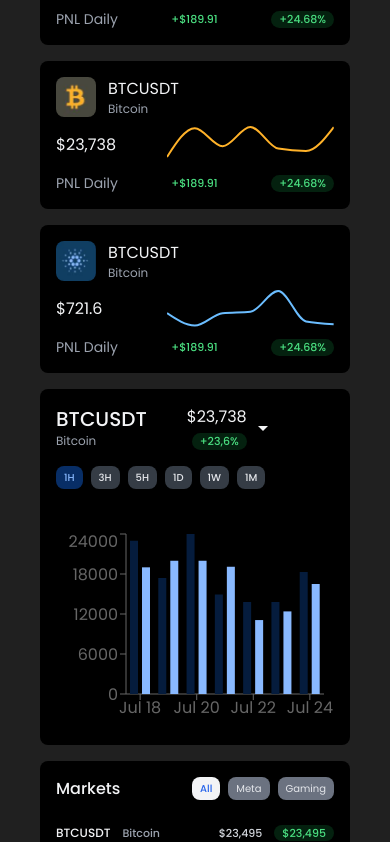
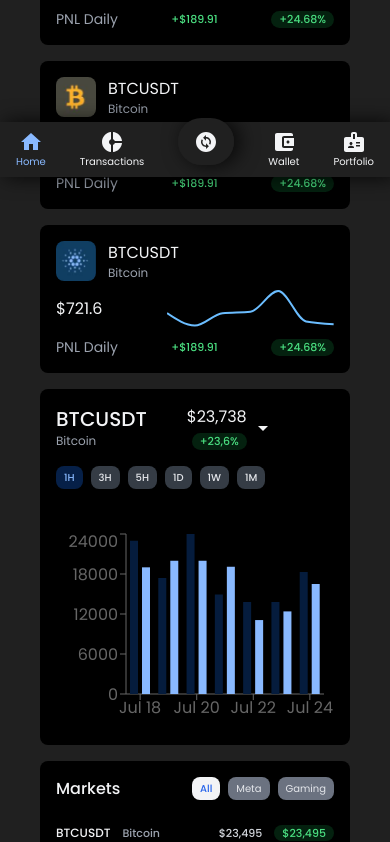
Before and after one commit to parsaes85/cryptocurrency-dashboard, a React (Vite) app: page / in a window 390 px wide. Shown: the part 667-1509 px from the top of the page. Built offline with nearby package versions, Linux system fonts and the light colour scheme; the HTML template or start-up script is replaced by a standard one.

Commit message:
add bottomBar for mobile

```diff
--- a/src/Components/HomeComponents/BitcoinBarChart/BitcoinBarChart.jsx
+++ b/src/Components/HomeComponents/BitcoinBarChart/BitcoinBarChart.jsx
@@ -71,7 +71,7 @@ export default function BitcoinBarChart() {
           </div>
         </div>
         <div className="text-gray-200 text-[10px] sm:text-[13px] font-medium flex gap-2">
-          <span className="active bg-opacity-70 py-1 px-2 sm:px-3 rounded-lg">
+          <span className="text-[#89B9FF] bg-[#082E66] bg-opacity-70 py-1 px-2 sm:px-3 rounded-lg">
             1H
           </span>
           <span className="bg-gray-600 bg-opacity-70 py-1 px-2 sm:px-3 rounded-lg">
--- a/src/Components/Sidebar/Sidebar.css
+++ b/src/Components/Sidebar/Sidebar.css
@@ -2,3 +2,10 @@
     background-color: #082E66;
     color: #89B9FF;
 }
+
+@media (max-width:640px) {
+    .active {
+        color: #89B9FF;
+        background-color: transparent;
+    }
+}
--- a/src/Components/Sidebar/Sidebar.jsx
+++ b/src/Components/Sidebar/Sidebar.jsx
@@ -5,17 +5,19 @@ import HomeIcon from "@mui/icons-material/Home";
 import DonutSmallIcon from "@mui/icons-material/DonutSmall";
 import BadgeIcon from "@mui/icons-material/Badge";
 import AccountBalanceWalletIcon from "@mui/icons-material/AccountBalanceWallet";
-import HelpOutlineIcon from '@mui/icons-material/HelpOutline';
-import LogoutIcon from '@mui/icons-material/Logout';
+import HelpOutlineIcon from "@mui/icons-material/HelpOutline";
+import LogoutIcon from "@mui/icons-material/Logout";
+import ChangeCircleIcon from "@mui/icons-material/ChangeCircle";
 
 import "./Sidebar.css";
 
 export default function Sidebar() {
   return (
+    <>
       <div className="hidden sm:block">
         <div className="bg-black p-3 w-40 h-full relative">
           <div className="border-b border-b-gray-700 pb-3 flex items-center gap-2">
-          <img src="images/logo.JPG" alt="" className="w-8"/>
+            <img src="images/logo.JPG" alt="" className="w-8" />
             <h1 className="text-white font-semibold t">FinX</h1>
           </div>
 
@@ -67,12 +69,51 @@ export default function Sidebar() {
                 Help
               </li>
               <li className="flex items-center gap-1 p-2 rounded-md">
-                    <LogoutIcon fontSize="small"/>
+                <LogoutIcon fontSize="small" />
                 Log Out
               </li>
             </ul>
           </div>
         </div>
       </div>
+      <div className="sm:hidden">
+        <div className="bg-bg-1 z-50 py-2 px-4 fixed bottom-0 left-0 w-full shadow-3xl">
+          <ul className="text-gray-100 text-[10px] flex justify-between">
+            <li>
+              <NavLink to="/" className="flex flex-col items-center">
+                <HomeIcon />
+                Home
+              </NavLink>
+            </li>
+            <li>
+              <NavLink
+                to="/transactions"
+                className="flex flex-col items-center"
+              >
+                <DonutSmallIcon />
+                Transactions
+              </NavLink>
+            </li>
+            <li>
+              <span className="bg-bg-1 px-4 py-4 rounded-full shadow-3xl">
+                <ChangeCircleIcon />
+              </span>
+            </li>
+            <li>
+              <NavLink to="/wallet" className="flex flex-col items-center">
+                <AccountBalanceWalletIcon />
+                Wallet
+              </NavLink>
+            </li>
+            <li>
+              <NavLink to="/portfolio" className="flex flex-col items-center">
+                <BadgeIcon />
+                Portfolio
+              </NavLink>
+            </li>
+          </ul>
+        </div>
+      </div>
+    </>
   );
 }
--- a/tailwind.config.js
+++ b/tailwind.config.js
@@ -9,7 +9,10 @@ export default {
       backgroundColor: {
         "bg-1": "#202020",
         "bg-2": "#030E1E"
-      }
+      },
+      boxShadow: {
+        "3xl": "5px 0px 20px rgba(0, 0, 0, 0.8)"
+      },
     },
   },
   plugins: [],
```
Lines whose indentation alone changed are shown as unchanged.
